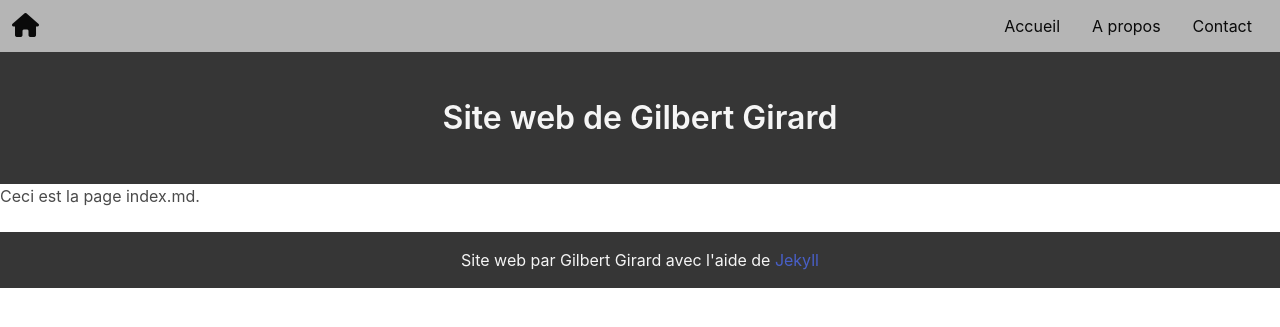
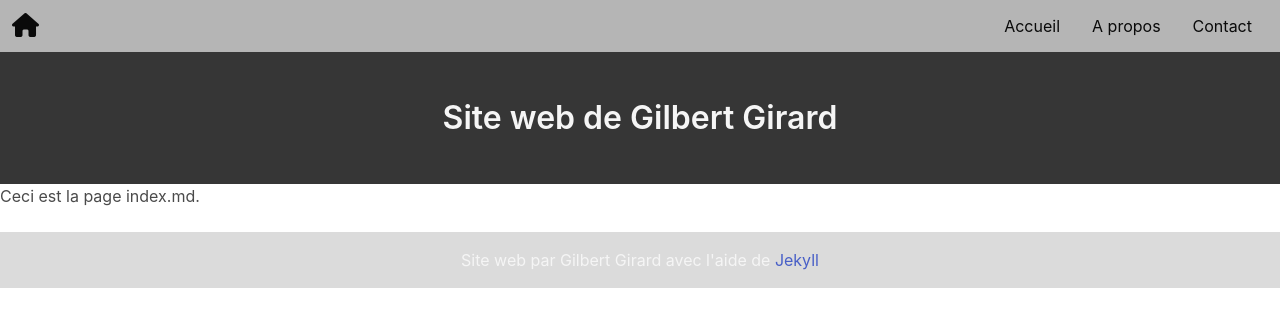
Before and after one commit to gilbiere/jeckyll-1, a Jekyll site: the page built from index.md, in a window 1280 px wide. Shown: the top 327 px of the page. Built offline with Jekyll 4.4.1, drawn with Linux system fonts in a browser that asks for light colours; nearby versions of some CDN libraries.

Commit message:
Update footer.html

```diff
--- a/_includes/footer.html
+++ b/_includes/footer.html
@@ -1,5 +1,5 @@
 <footer>
-   <div class="has-text-centered has-background-dark">
+   <div class="has-text-centered has-background-grey-lighter">
    <h4 class="has-text-white-ter m-4 p-4">Site web par {{ site.author }} avec l'aide de <a href="https://jekyllrb.com/" target="_blank" >Jekyll</a></h4>
    </div>
 </footer>
```
